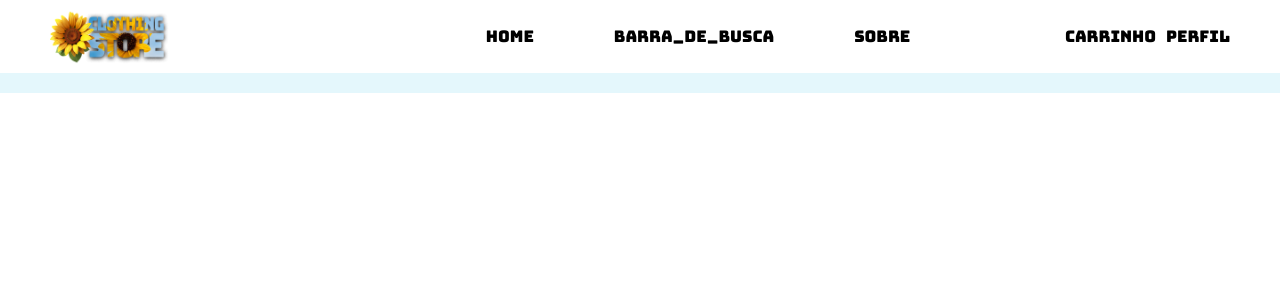
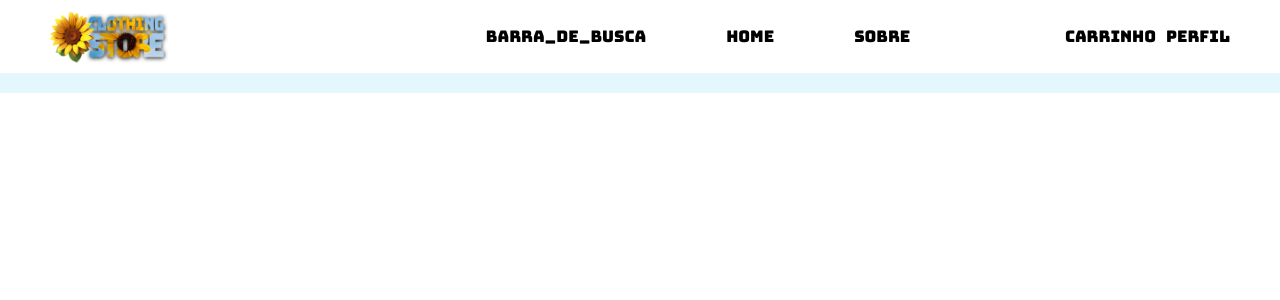
Before and after one commit to Khezac/ClothingStore, a JavaScript app in the folder react-docs/: page / in a window 1280 px wide. Shown: the top 300 px of the page. Built offline with nearby package versions, Linux system fonts and the light colour scheme; the HTML template or start-up script is replaced by a standard one; a web font is replaced by a local one.

Commit message:
fix.navbar-organization

```diff
--- a/react-docs/src/components/layout/Navbar.js
+++ b/react-docs/src/components/layout/Navbar.js
@@ -11,8 +11,8 @@ function Navbar(){
                     <img className={styles.logo} src={logo} alt='logo'/>
                     <div className={styles.list_nav_options}>
                         <ul className={styles.list}>
+                            <li className={styles.list_item}>Barra_de_Busca</li>
                             <li className={styles.list_item}>Home</li>
-                            <li className={styles.list_item}>Barra_de_Busca</li>
                             <li className={styles.list_item}>Sobre</li>
                         </ul>
                     </div>
```
